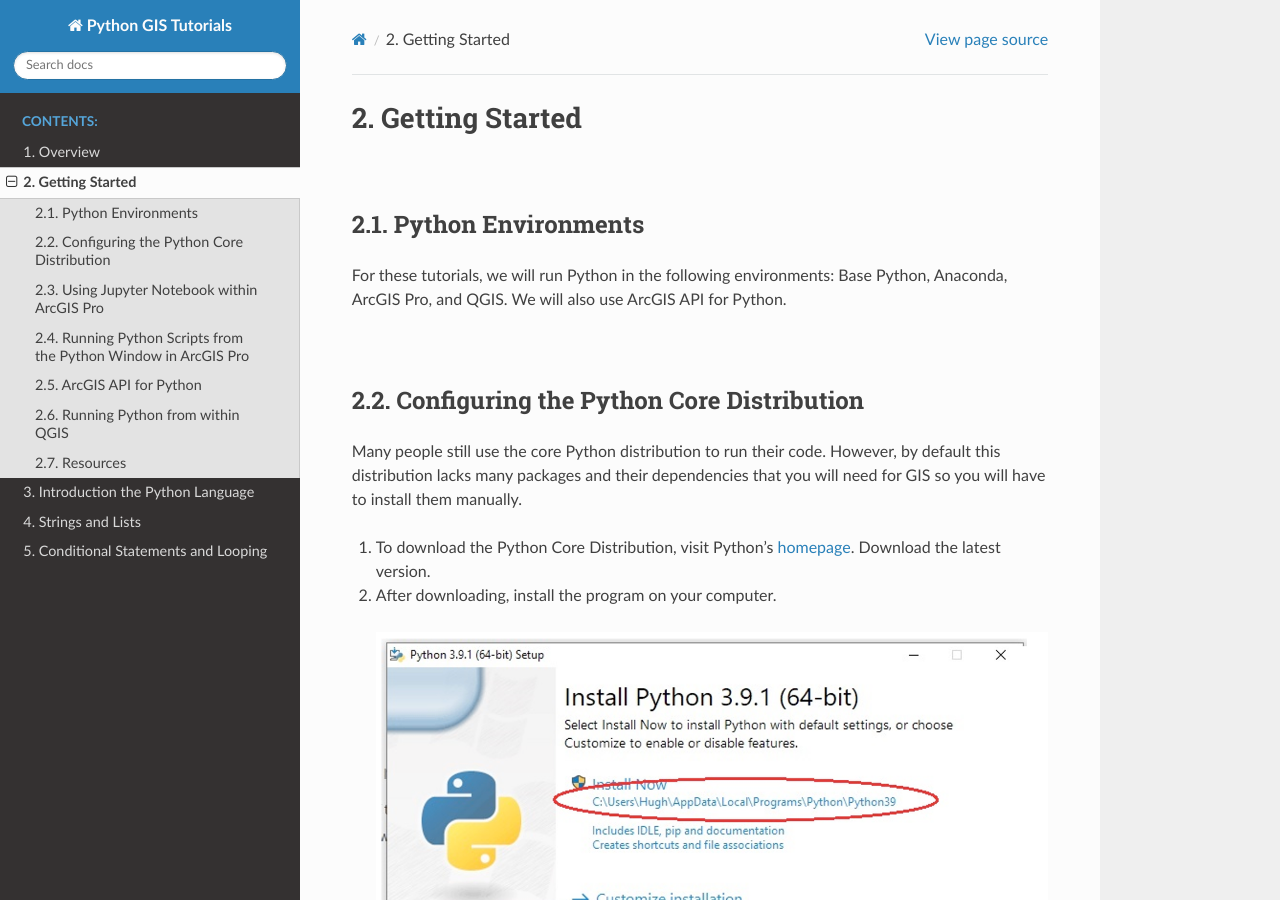
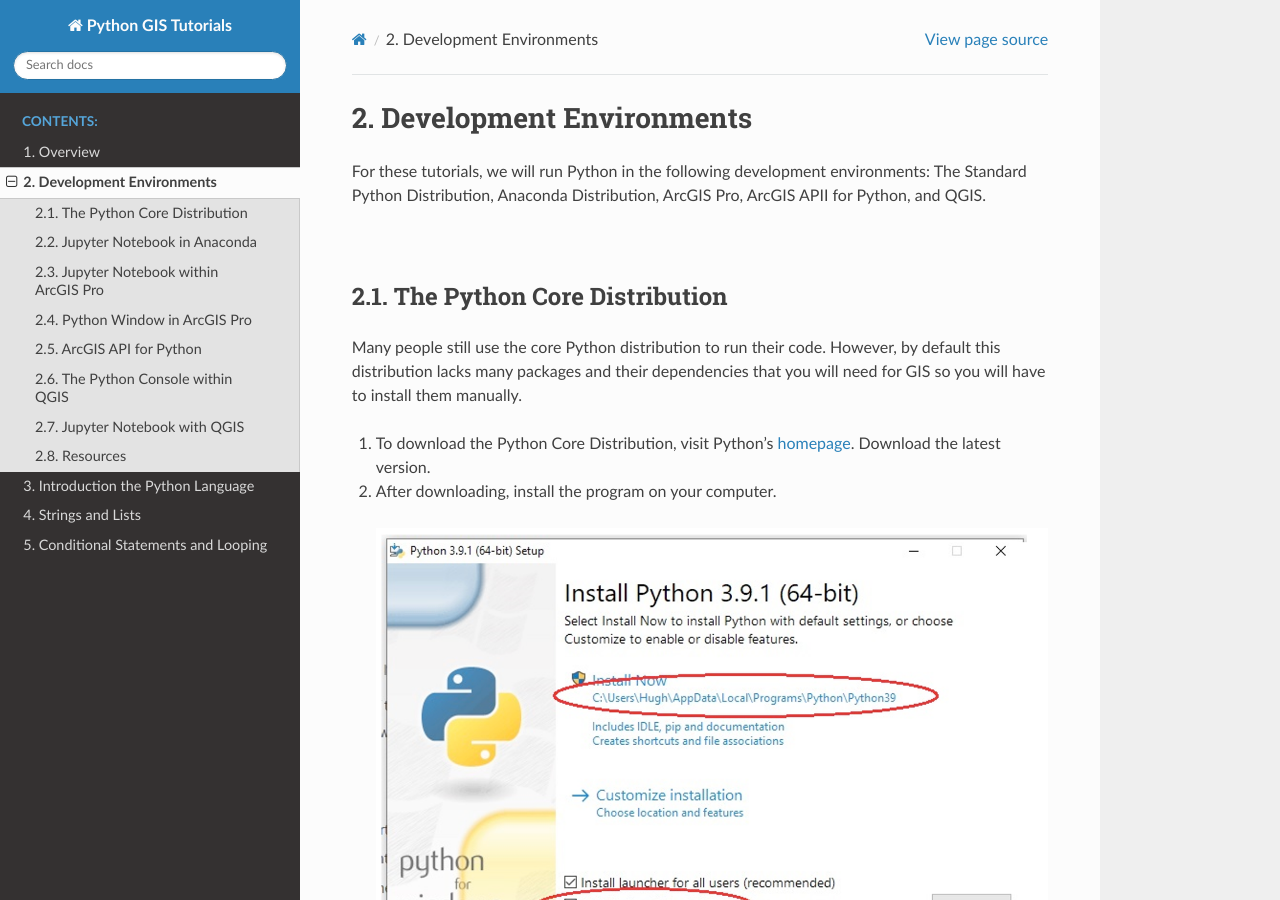
Before and after one commit to hsemple/pythongis_tutorials, a Sphinx documentation site: the page built from source/getting_started.rst, in a window 1280 px wide and 900 px high. Built offline with Sphinx 7.4.7 and the Read the Docs theme 2.0.0, drawn with Linux system fonts in a browser that asks for light colours; some of the changed text lies outside the part shown.

Commit message:
New  commit

```diff
--- a/source/getting_started.rst
+++ b/source/getting_started.rst
@@ -1,24 +1,18 @@
 
 
 
-Getting Started
-=================
+
+
+Development Environments
+==========================
+
+For these tutorials, we will run Python in the following development environments: The Standard Python Distribution, Anaconda Distribution, ArcGIS Pro, ArcGIS APII for Python, and QGIS.
 
 
 |
 
 
-Python Environments
---------------------
-
-For these tutorials, we will run Python in the following environments: Base Python, Anaconda, ArcGIS Pro, and QGIS. We will also use ArcGIS API for Python.
-
-
-
-|
-
-
-Configuring the Python Core Distribution
+The Python Core Distribution
 -----------------------------------------
 
 Many people still use the core Python distribution to run their code. However, by default this distribution lacks many packages and their dependencies  that you will need for GIS so you will have to install them manually.
@@ -31,6 +25,7 @@
 
  .. image:: img/install_python.png
    :alt: Install Python
+
 
 3. Follow the `instructions <https://aaronstannard.com/how-to-setup-a-proper-python-environment-on-windows/>`_ on this page to do the following:
 
@@ -46,12 +41,14 @@
    :alt: Install Python
 
 
+5. To install new packages, you need to install Pip.  Click `this link <https://phoenixnap.com/kb/install-pip-windows>`_ to learn more about how to work with Pip.
 |
 
 
 
 
-**Accessing Jupyter Notebook in Anaconda to Run GIS Packages**
+Jupyter Notebook in Anaconda
+-------------------------------
 
 Anaconda is a large Python distribution that has become very popular over the last several years.  One reason for its popularity is that it comes with many packages already pre-installed. Also, users can run their code using Jupyter Notebook, which is a nice, browser-based environment for running code. I strongly recommend that you use Jupyter Notebook for your Python GIS programming.
 
@@ -66,7 +63,12 @@
    :alt: Install Python
 
 
-3.  Click on this `link <https://www.edlitera.com/en/blog/posts/guide-how-to-start-jupyter-notebook#mcetoc_1gcqvj0h63>`_ for information on how to open a Jupyter Notebook on Mac OS or Windows.
+3. Click on this `link <https://www.edlitera.com/en/blog/posts/guide-how-to-start-jupyter-notebook#mcetoc_1gcqvj0h63>`_ for information on how to open a Jupyter Notebook on Mac OS or Windows.  The Jupyter development environment should appear as shown below.
+
+
+ .. image:: img/jupyter_dev_environment.png
+   :alt: Install Python
+
 
 
 4. If you need to install a new package, open the Anaconda folder in Windows, look for Anaconda prompt.  When the Anaconda prompt starts, enter the command below to search for an install a new package. Conda installs many packages with ease, so you should use it often.
@@ -84,8 +86,8 @@
 |
 
 
-Using Jupyter Notebook within ArcGIS Pro
--------------------------------------------
+Jupyter Notebook within ArcGIS Pro
+-------------------------------------
 
 1. If you have ArcGIS Pro installed on your computer, you can run Python using Jupyter Notebook that is installed with ArcGIS Pro.
 
@@ -103,8 +105,8 @@
 
 |
 
-Running Python Scripts from the Python Window in ArcGIS Pro
----------------------------------------------------------------
+Python Window in ArcGIS Pro
+-----------------------------
 
 1. In ArcGIS Pro, select the Analysis tab. Depending on your version of ArcGIS Pro, you will be able to select the Python Window. As shown below, in Python 2.7, you can click the drop-down menu to the right of the Python button and click Python Window. In other versions, or you may just have to click on the Python Window.
 
@@ -142,7 +144,7 @@
 |
 
 
-Running Python from within QGIS
+The Python Console within QGIS
 ---------------------------------
 
 
@@ -217,8 +219,9 @@
 
 |
 
-**Using Jupyter Notebook with QGIS**
 
+Jupyter Notebook with QGIS
+-----------------------------
 
 1. It is possible to run Jupyter notebook from within QGIS.  First, you must install the pyqgis modules into an environment. After than, you can with QGIS outside of the application itself.
 
@@ -230,6 +233,8 @@
 |
 
 
+
+
 Resources
 ------------
 
@@ -239,7 +244,6 @@
 
 Free and Open Source GIS Ramblings - https://anitagraser.com/pyqgis-101-introduction-to-qgis-python-programming-for-non-programmers/
 
-
 GIS Python API documentation - https://qgis.org/pyqgis/master/
 
 PyQGIS Developer Cookbook - https://docs.qgis.org/3.16/en/docs/pyqgis_developer_cookbook/index.html
```
Also changed, not shown: source/intro_programs.rst (+8 -3 lines), source/img/jupyter_dev_environment.png (added), 15 other files.
